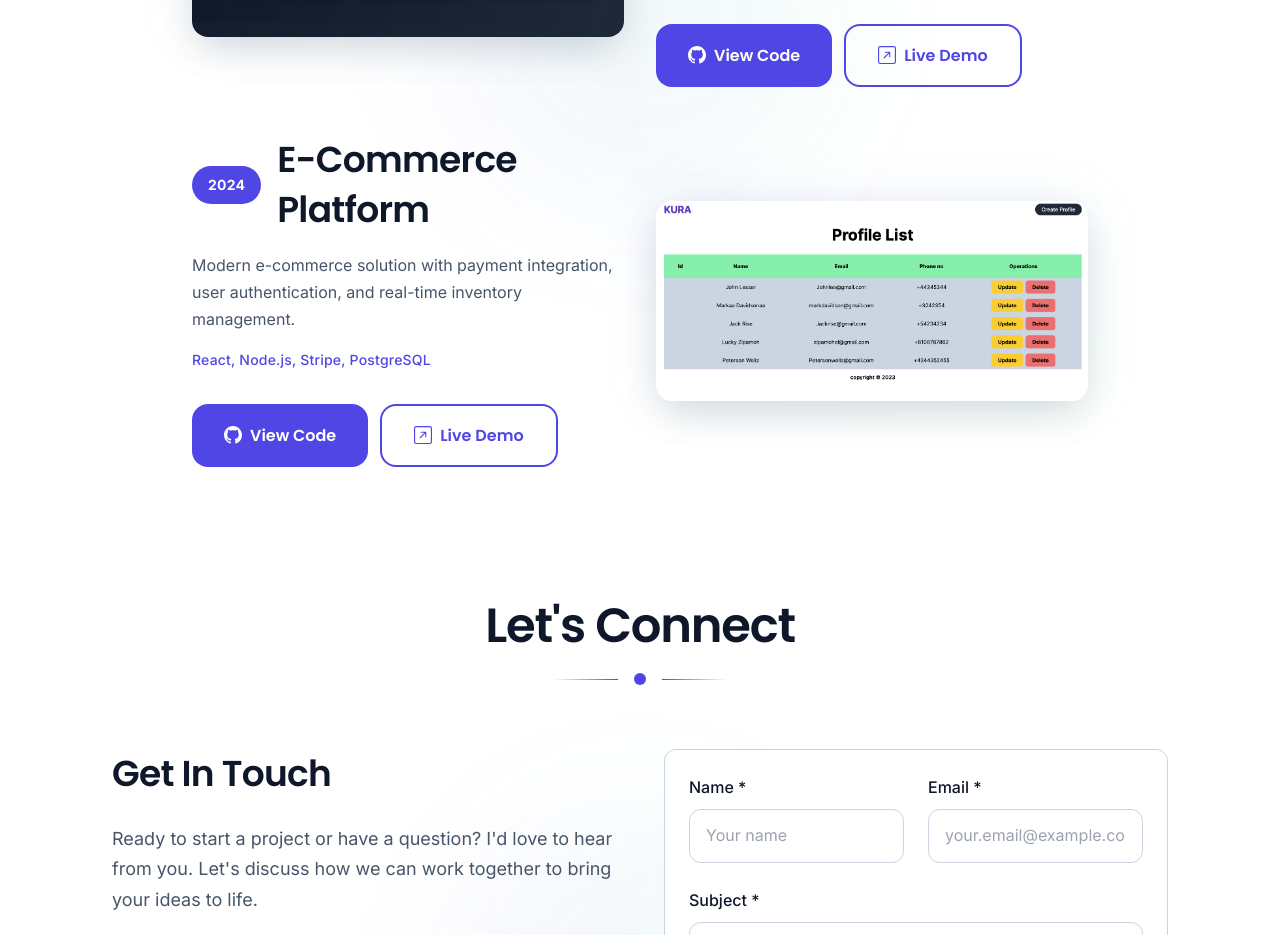
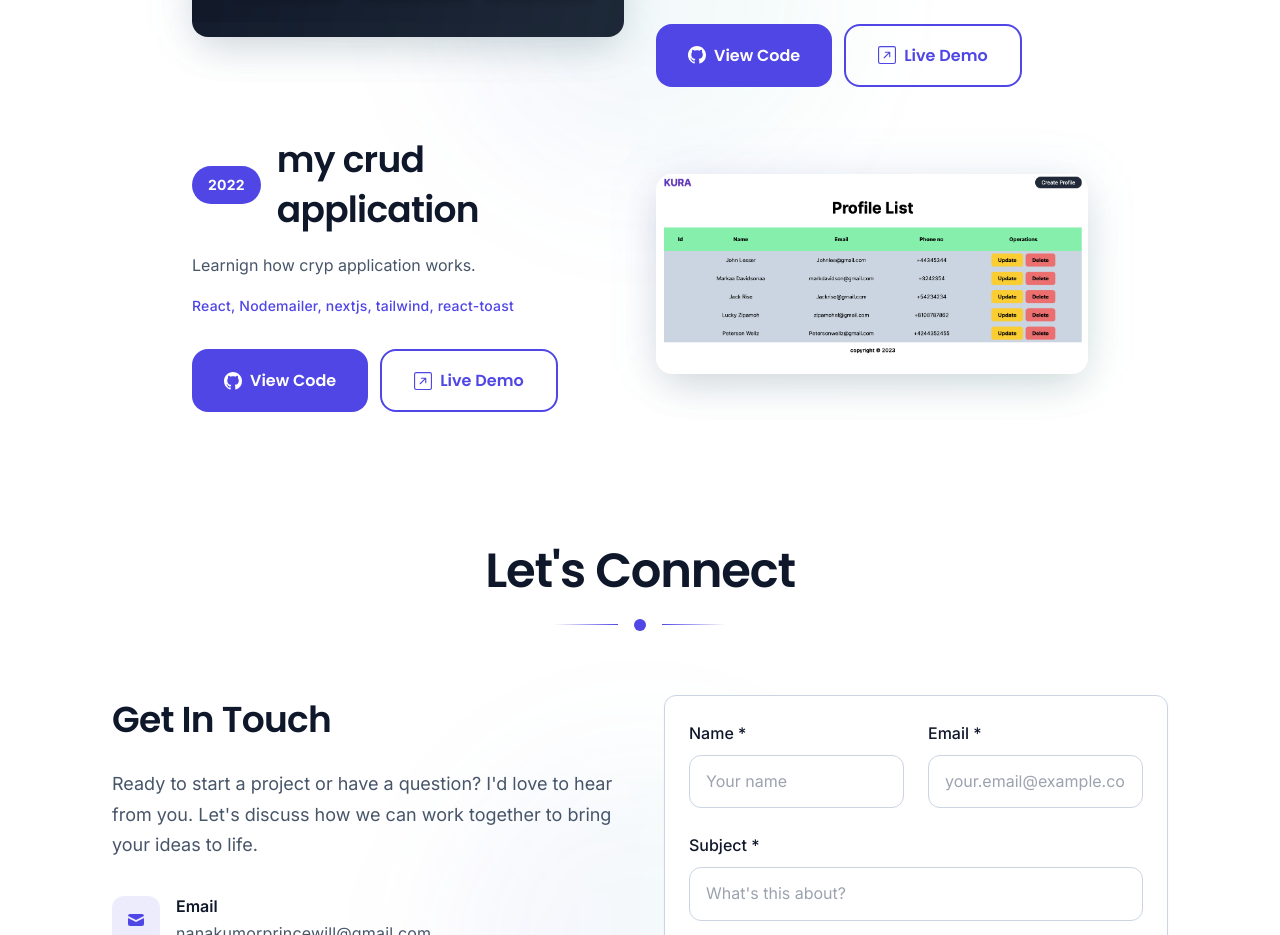
Before and after one commit to NanakumorPrincewill/MyPortfolio, a Next.js app: page / in a window 1280 px wide. Shown: the part 3180-4115 px from the top of the page. Built offline with nearby package versions, Linux system fonts and the light colour scheme.

Commit message:
updating porfolio

```diff
--- a/src/components/projects/Projects.jsx
+++ b/src/components/projects/Projects.jsx
@@ -18,13 +18,12 @@ const projects = [
   },
   {
     image: "/crudapp.png",
-    name: "E-Commerce Platform",
-    description:
-      "Modern e-commerce solution with payment integration, user authentication, and real-time inventory management.",
-    technology: "React, Node.js, Stripe, PostgreSQL",
+    name: "my crud application",
+    description: "Learnign how cryp application works.",
+    technology: "React, Nodemailer, nextjs, tailwind, react-toast",
     github: "#",
     link: "#",
-    year: "2024",
+    year: "2022",
   },
 ];
 
```
